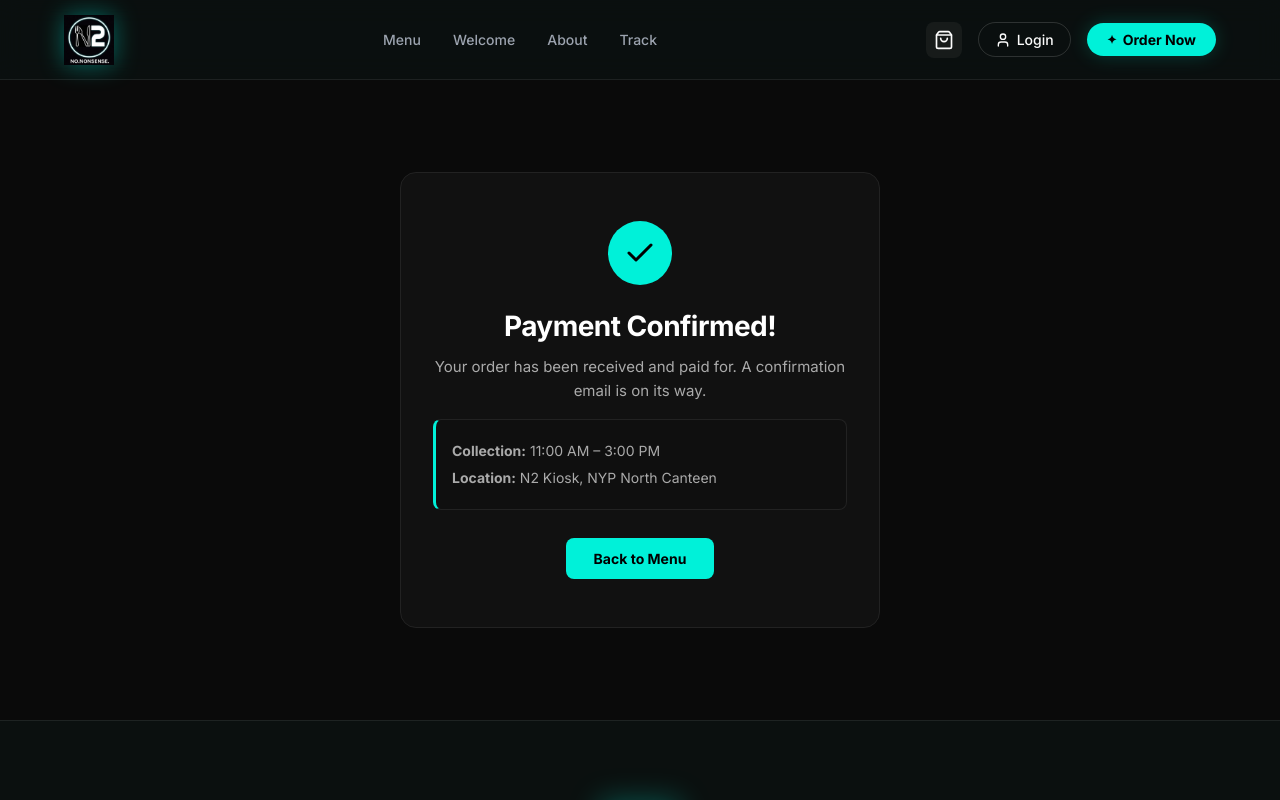
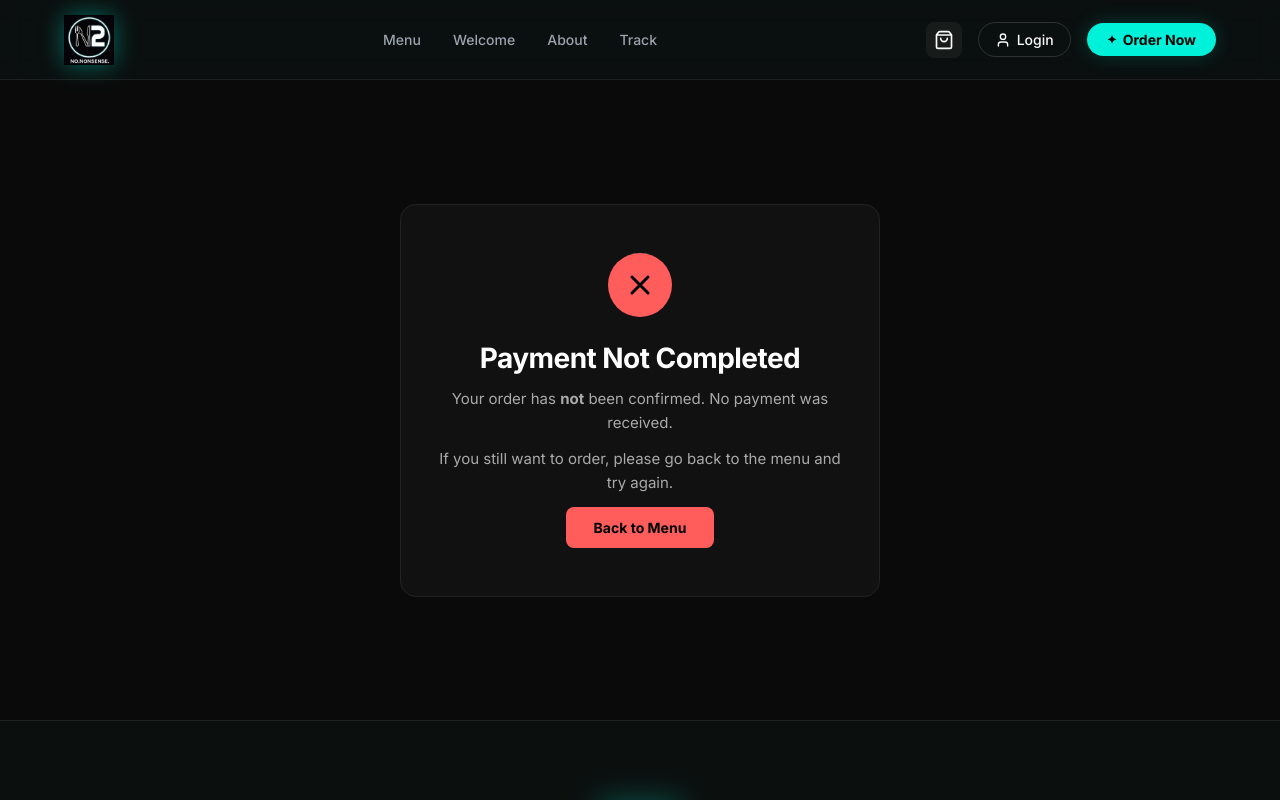
Before and after one commit to hyy230407-ux/NoNonsense, a React (Vite) app in the folder n2-website/: page /order-success in a window 1280 px wide. Shown: the top 800 px of the page. Built offline with nearby package versions, Linux system fonts and the light colour scheme.

Commit message:
Update OrderSuccess.jsx

```diff
--- a/n2-website/src/pages/OrderSuccess.jsx
+++ b/n2-website/src/pages/OrderSuccess.jsx
@@ -1,9 +1,34 @@
-import { useEffect, useState } from 'react';
 import { useSearchParams } from 'react-router-dom';
 
 export default function OrderSuccess() {
   const [searchParams] = useSearchParams();
-  const ref = searchParams.get('ref') || '';
+  const ref    = searchParams.get('ref') || '';
+  const status = searchParams.get('status') || '';
+
+  const paid = status === 'completed';
+
+  if (!paid) {
+    return (
+      <div style={s.page}>
+        <div style={s.card}>
+          <div style={{ ...s.icon, background: '#ff5c5c' }}>
+            <svg width="32" height="32" viewBox="0 0 32 32" fill="none">
+              <path d="M8 8L24 24M24 8L8 24" stroke="#000" strokeWidth="3" strokeLinecap="round"/>
+            </svg>
+          </div>
+          <h1 style={s.title}>Payment Not Completed</h1>
+          <p style={s.sub}>
+            Your order has <strong>not</strong> been confirmed. No payment was received.
+          </p>
+          <p style={s.sub}>
+            If you still want to order, please go back to the menu and try again.
+          </p>
+          {ref && <p style={s.ref}>Reference: <strong>{ref}</strong> (unpaid)</p>}
+          <a href="/" style={{ ...s.btn, background: '#ff5c5c' }}>Back to Menu</a>
+        </div>
+      </div>
+    );
+  }
 
   return (
     <div style={s.page}>
@@ -28,13 +53,13 @@ export default function OrderSuccess() {
 
 const TEAL = '#00f1d9';
 const s = {
-  page: { minHeight: '80vh', display: 'flex', alignItems: 'center', justifyContent: 'center', padding: '40px 16px', background: '#0a0a0a' },
-  card: { maxWidth: '480px', width: '100%', background: '#111', border: '1px solid #222', borderRadius: '16px', padding: '48px 32px', textAlign: 'center' },
-  icon: { width: '64px', height: '64px', borderRadius: '50%', background: TEAL, display: 'flex', alignItems: 'center', justifyContent: 'center', margin: '0 auto 24px' },
-  title: { fontSize: '28px', fontWeight: 700, color: '#fff', marginBottom: '12px' },
-  sub: { fontSize: '15px', color: '#aaa', lineHeight: 1.6, marginBottom: '16px' },
-  ref: { fontSize: '13px', color: '#666', marginBottom: '24px' },
-  infoBox: { background: '#0f0f0f', border: '1px solid #222', borderLeft: `3px solid ${TEAL}`, borderRadius: '8px', padding: '16px', marginBottom: '28px', textAlign: 'left' },
+  page:     { minHeight: '80vh', display: 'flex', alignItems: 'center', justifyContent: 'center', padding: '40px 16px', background: '#0a0a0a' },
+  card:     { maxWidth: '480px', width: '100%', background: '#111', border: '1px solid #222', borderRadius: '16px', padding: '48px 32px', textAlign: 'center' },
+  icon:     { width: '64px', height: '64px', borderRadius: '50%', background: TEAL, display: 'flex', alignItems: 'center', justifyContent: 'center', margin: '0 auto 24px' },
+  title:    { fontSize: '28px', fontWeight: 700, color: '#fff', marginBottom: '12px' },
+  sub:      { fontSize: '15px', color: '#aaa', lineHeight: 1.6, marginBottom: '12px' },
+  ref:      { fontSize: '13px', color: '#666', marginBottom: '24px' },
+  infoBox:  { background: '#0f0f0f', border: '1px solid #222', borderLeft: `3px solid ${TEAL}`, borderRadius: '8px', padding: '16px', marginBottom: '28px', textAlign: 'left' },
   infoLine: { fontSize: '14px', color: '#aaa', margin: '4px 0' },
-  btn: { display: 'inline-block', padding: '12px 28px', background: TEAL, color: '#000', borderRadius: '8px', fontWeight: 700, fontSize: '14px', textDecoration: 'none' }
+  btn:      { display: 'inline-block', padding: '12px 28px', background: TEAL, color: '#000', borderRadius: '8px', fontWeight: 700, fontSize: '14px', textDecoration: 'none' }
 };
```
